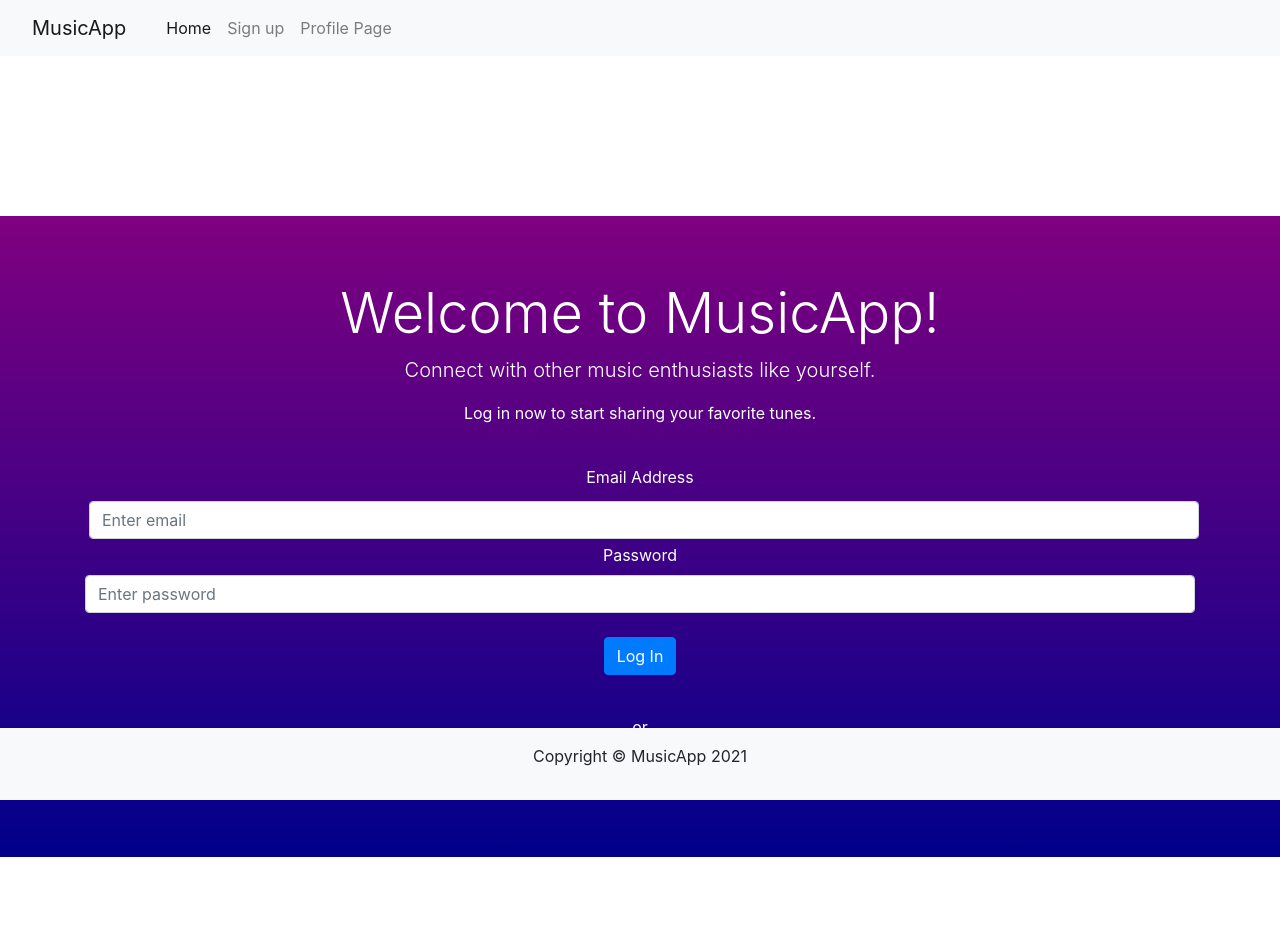
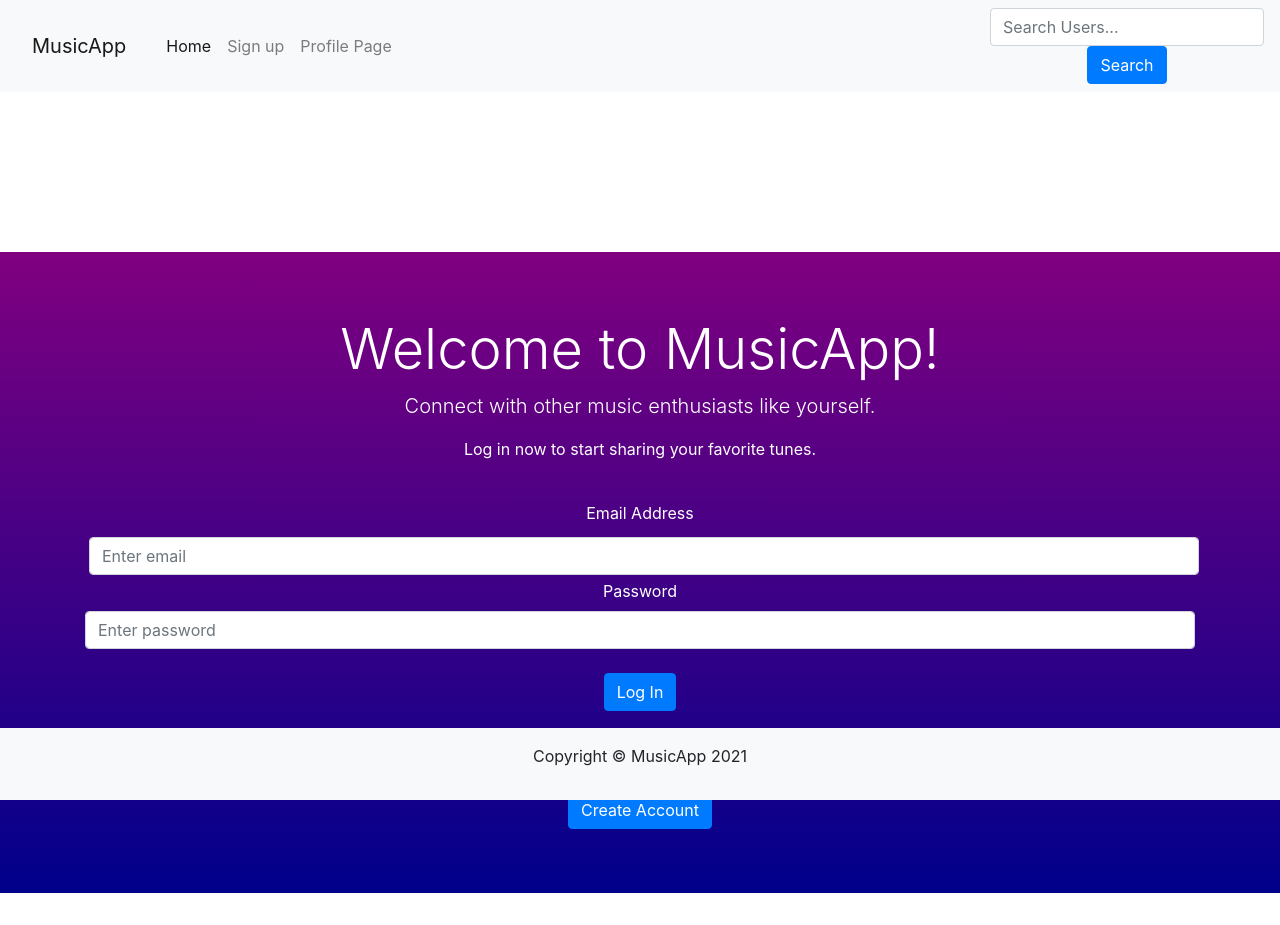
Before and after one commit to dwayne-jetski/social-media-platform, a React (Create React App) app in the folder social-media-frontend/: page / in a window 1280 px wide. Before the commit the page ends 889 px from the top, so only its background shows below. Built offline with nearby package versions, Linux system fonts and the light colour scheme.

Commit message:
added a searchbar to navBar and hooked up the form to it.

```diff
--- a/social-media-frontend/src/components/navBar/navBar.jsx
+++ b/social-media-frontend/src/components/navBar/navBar.jsx
@@ -8,6 +8,7 @@ import Form from 'react-bootstrap/Form';
 import {Col, Row} from 'react-bootstrap';
 import useForm from '../useForm/useForm';
 import NavLink from 'react-bootstrap/NavLink'
+
 
 
 function NavBar(props){
@@ -22,6 +23,16 @@ function NavBar(props){
         console.log(name);
         props.useRenderedPage(name);
     }
+
+    const search = () =>{
+        console.log("Search Result: ", values.search);
+        values.search = '';
+        console.log("Search Result: ", values.search);
+    }
+
+
+    const { values, handleChange, handleSubmit, } = useForm(search)
+
 
     return(
         <React.Fragment>
@@ -40,6 +51,12 @@ function NavBar(props){
                     </li>
                     </ul>
                 </div>
+                <div>
+                    <Form onSubmit={handleSubmit}>
+                        <Form.Control type="text" placeholder="Search Users..." name="search" onChange={handleChange} value={values.search}></Form.Control>
+                        <Button type="Submit">Search</Button>
+                    </Form>
+                </div>
             </Navbar>
         </React.Fragment>
     );
```
